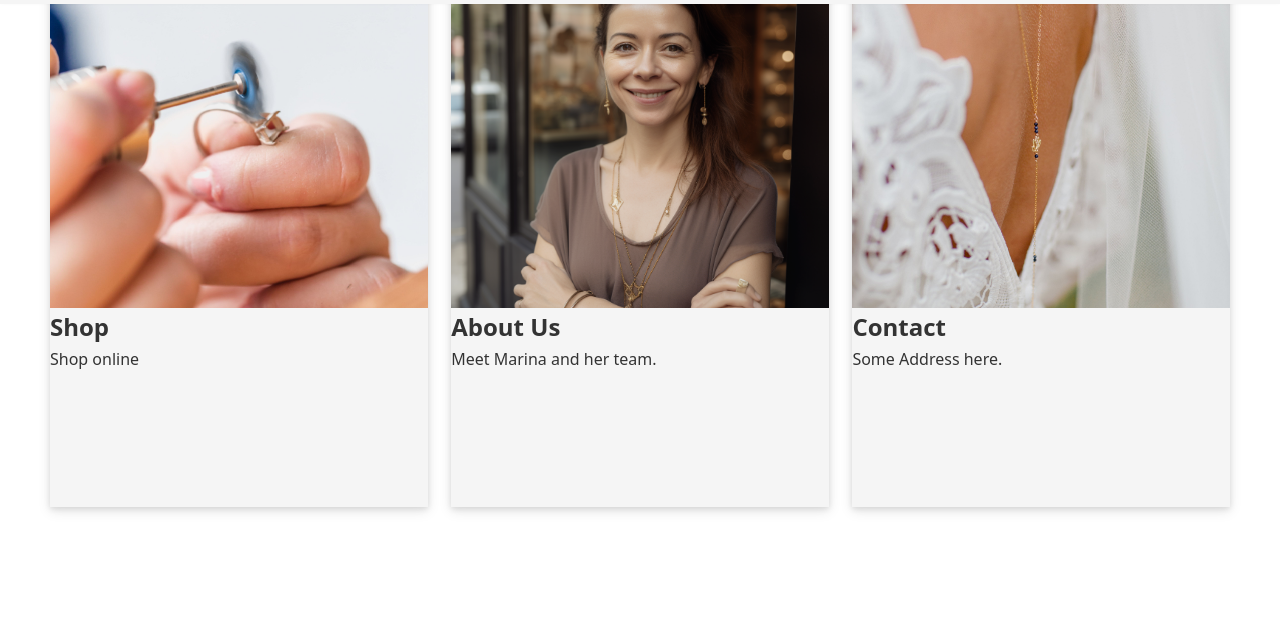
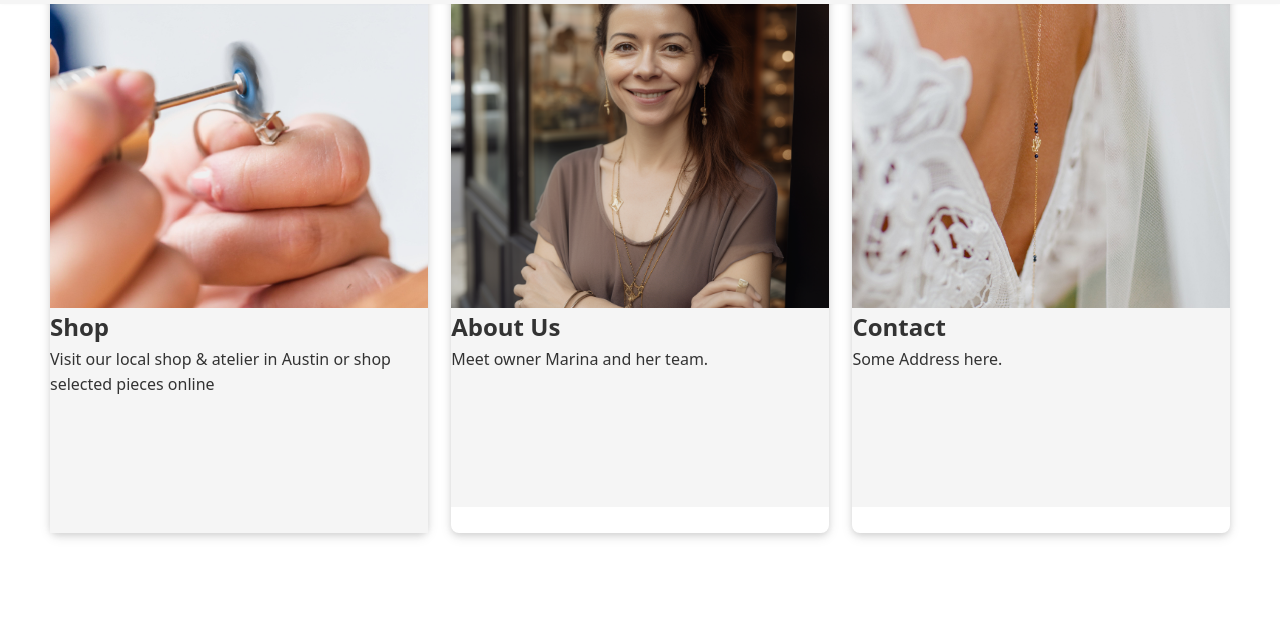
Before and after one commit to Sunkio/mangata-and-gallo, a plain HTML site: page index.html in a window 1280 px wide. Shown: the part 796-1429 px from the top of the page. Before the commit the page ends 1403 px from the top, so only its background shows below. Drawn offline with Linux system fonts and the light colour scheme.

Commit message:
add styling to cards

```diff
--- a/index.html
+++ b/index.html
@@ -49,15 +49,15 @@
                 <img src="assets/ring-square.jpg" alt="Close-up of a jewler polishing a ring">
                     <div id="" class="card-lower-part">
                         <h2>Shop</h2>
-                        <p>Shop online</p>
+                        <p>Visit our local shop & atelier in Austin or shop selected pieces online</p>
                     </div>
             </article>
             <article id ="about-card" class="card">
                 <div>
                     <img src="assets/portrait-of-shop-owner-marina-ai-generated.png" alt="Portrait of shop owner Marina">
-                    <div id="about-us" class="card-lower-part">
+                    <div id="" class="card-lower-part">
                         <h2>About Us</h2>
-                        <p>Meet Marina and her team.</p>
+                        <p>Meet owner Marina and her team.</p>
                     </div>
                 </div>
             </article>
--- a/style.css
+++ b/style.css
@@ -5,10 +5,10 @@
     --dark-bg: #f5f5f5;
 }
 
-
 *, ::before, ::after {
     margin: 0;
     padding: 0;
+    box-sizing: border-box;
 }
 
 body {
@@ -88,6 +88,7 @@ main {
 .banner img {
     width: 100%;
     height: auto;
+    border-radius: 8px;
 }
 
 
@@ -99,13 +100,12 @@ main {
 
 .card {
     flex: 1 0 30%;
-      box-shadow: 0 2px 6px rgba(0, 0, 0, 0.1), 0 4px 12px rgba(0, 0, 0, 0.1);
-
+    box-shadow: 0 2px 6px rgba(0, 0, 0, 0.1), 0 4px 12px rgba(0, 0, 0, 0.1);
+    border-radius: 8px;
 }
 
 .card:target {
     border: 2px solid #DCB76C;
-    box-shadow: 0 2px 6px rgba(0, 0, 0, 0.1), 0 4px 12px rgba(0, 0, 0, 0.1);
 }
 
 .card img {
@@ -132,7 +132,7 @@ footer {
   position: fixed;
   bottom: 0;
   left: 0; /* Add this line */
-  width: calc(100% - 100px); /* Update this line */
+    width: 100%;
 }
 
 .footer-wrapper {
```
